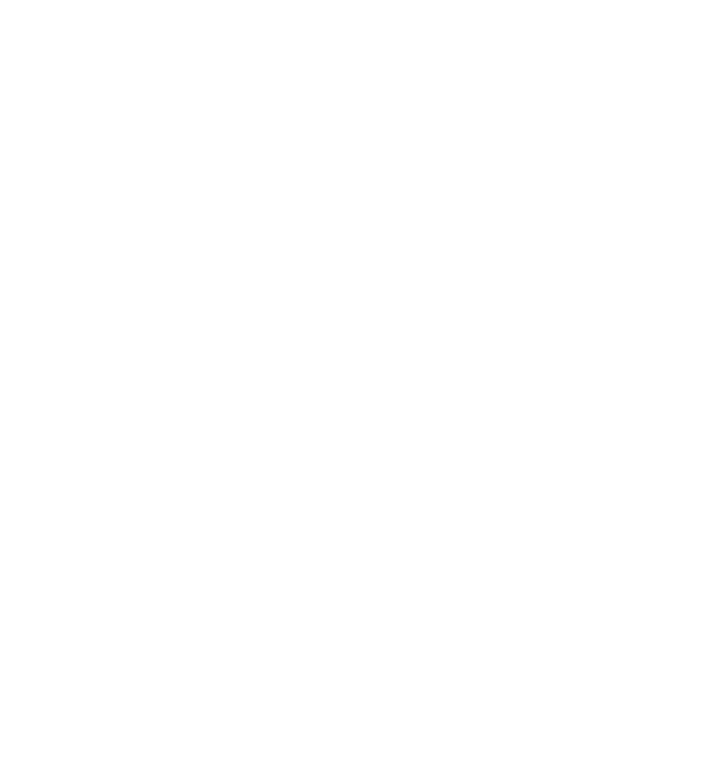
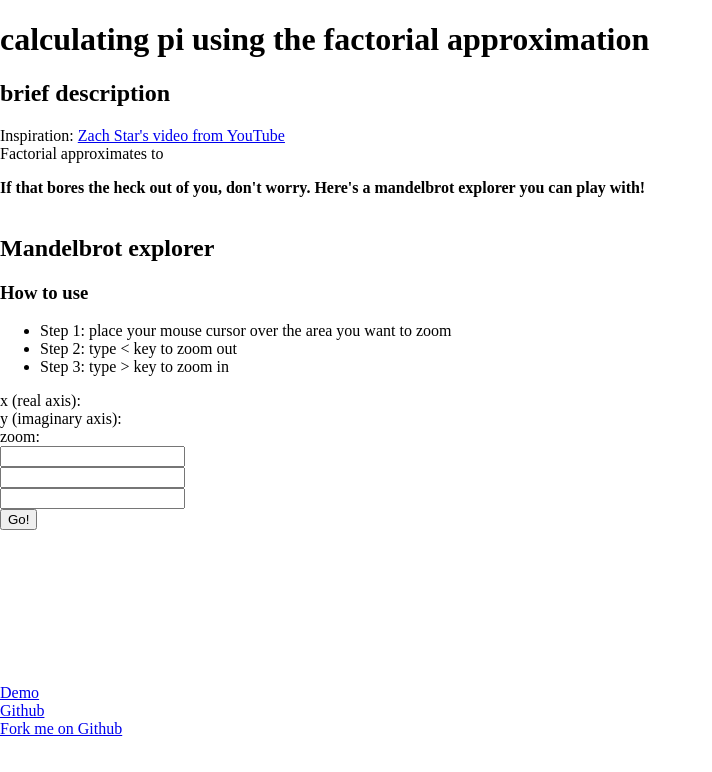
Before and after one commit to martian17/factorial-pi, a plain HTML site: page index.html in a window 1280 px wide. Shown: the whole page, without its empty margins (0-712 px from the left). Drawn offline with Linux system fonts and the light colour scheme.

Commit message:
test image hack

```diff
--- a/index.html
+++ b/index.html
@@ -6,5 +6,46 @@
 <link rel="stylesheet" href="style.css">
 </head>
 <body>
-    <script src="main.js"></script>
+    <h1>calculating pi using the factorial approximation</h1>
+    <h2>brief description</h2>
+    <p>
+        Inspiration: <a target="_blank" href="https://www.youtube.com/watch?v=nxq9BtIcjDM">Zach Star's video from YouTube</a><br>
+        Factorial approximates to <br>
+        <pre id="result"></pre>
+    </p>
+    <div><b>If that bores the heck out of you, don't worry. Here's a mandelbrot explorer you can play with!</b></div><br>
+    <div id="gui-wrapper">
+        <div class="textwrap">
+            <h2>Mandelbrot explorer</h2>
+            <h3>How to use</h3>
+            <ul>
+                <li>Step 1: place your mouse cursor over the area you want to zoom
+                <li>Step 2: type <span class="highlight">&lt;</span> key to zoom out
+                <li>Step 3: type <span class="highlight">&gt;</span> key to zoom in
+            </ul>
+            <div class="textwrap">
+                x (real axis):<br>
+                y (imaginary axis):<br>
+                zoom:<br>
+            </div>
+            <div class="textwrap">
+                <input type="text" id="x"><br>
+                <input type="text" id="y"><br>
+                <input type="text" id="z"><br>
+            </div>
+            <div class="textwrap">
+                <input type="button" id="b" value="Go!">
+            </div>
+        </div>
+        <div class="textwrap">
+            <canvas id="canvas"></canvas>
+        </div>
+    </div>
+    <a target="_blank" href="https://codepen.io/MartianLord/full/oNBwxjV">Demo</a><br>
+    <a target="_blank" href="https://github.com/martian17/mandelbrot">Github</a><br>
+    <a target="_blank" id="github" href="https://github.com/martian17/mandelbrot">Fork me on Github</a>
+<script src="mandel.js"></script>
+<script src="control.js"></script>
+<script src="main.js"></script>
 </body>
+</html>
```
Also changed, not shown: 1 other file.
